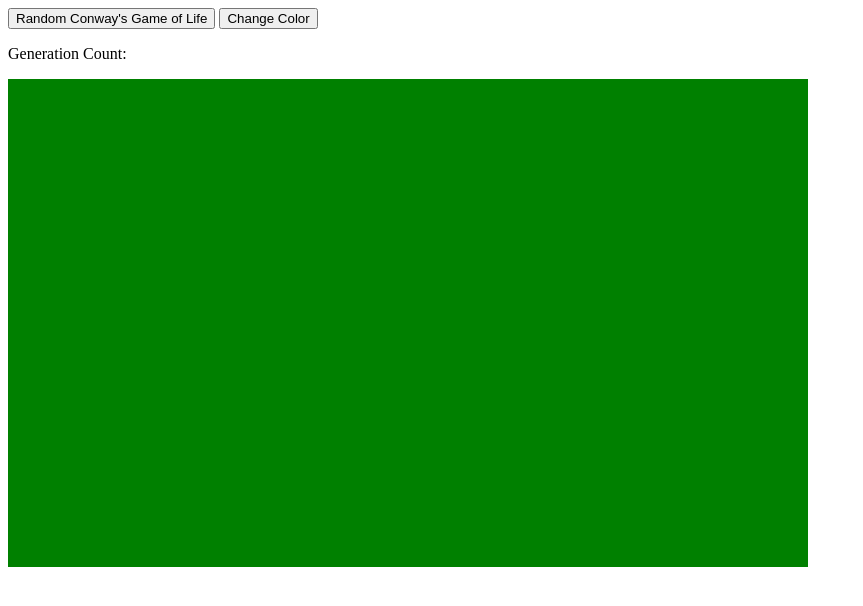
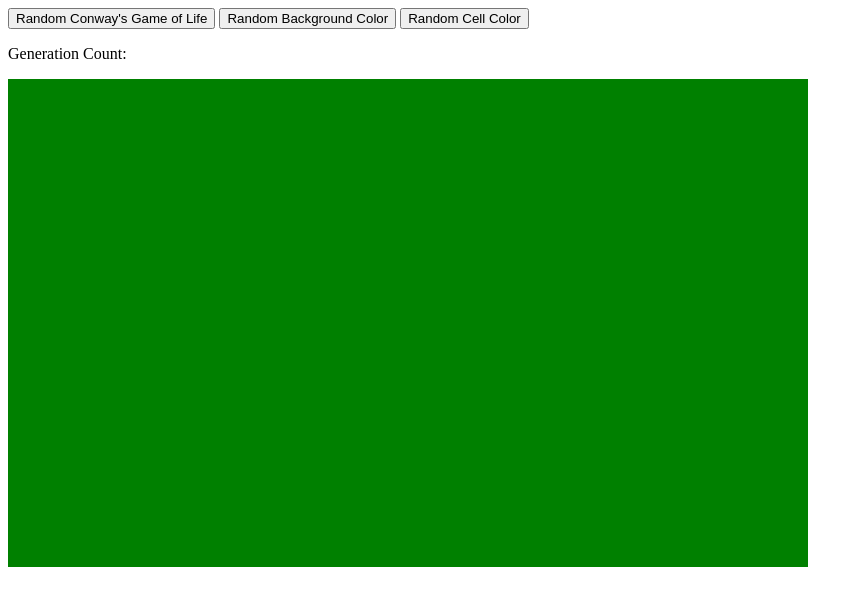
Before and after one commit to cblarson/GameOfLife, a plain HTML site: page public_html/index.html in a window 1280 px wide. Shown: the whole page, without its empty margins (0-863 px from the left). Drawn offline with Linux system fonts and the light colour scheme.

Commit message:
Added random cell color button.  Added comments.

```diff
--- a/public_html/index.html
+++ b/public_html/index.html
@@ -18,7 +18,8 @@
 <body>
     <div>
         <button id='startCW' onclick="CONWAY.startGame();">Random Conway's Game of Life</button>
-        <button id='changeColor' onclick="CONWAY.changeBackgroundColor();">Change Color</button>
+        <button id='changeBackgroundColor' onclick="CONWAY.changeBackgroundColor();">Random Background Color</button>
+        <button id='changeCellColor' onclick="CONWAY.changeCellColor();">Random Cell Color</button>
         <p>Generation Count:<span style= background-color:white id="count"></span>
         <div class='conway' id='conway'></div>
     </div>
@@ -68,7 +69,7 @@
                 }
                 return aliveCells; //return the number of live cells
             },
-            calculateNextState: function (cell) {
+            calculateNextState: function (cell) {  //function to figure out the next state of a cell
                 var tempCell = new Cell(cell.x, cell.y, cell.alive);
                 var livingNeighbors = this.getAliveNeighbors(cell);
 
@@ -108,7 +109,7 @@
 
         var CONWAY_GLOB_MAX_X = 200;
         var CONWAY_GLOB_MAX_Y = 200;
-        var randomInit = function (board) {
+        var randomInit = function (board) { //function to initialize board with random cells
             for (var y = 0; y <= CONWAY_GLOB_MAX_Y; y++) {
                 for (var x = 0; x <= CONWAY_GLOB_MAX_X; x++) {
                     board.addCell(new Cell(x, y, (Math.random() > 0.9)));
@@ -155,12 +156,12 @@
         var conwayRandIntervalId = null;
         var conwayBody = document.getElementById('conway');
 
-        my.startGame = function () {
+        my.startGame = function () { //function that will initialize a new game board
             conwayRandIntervalId = this.initConway(conwayRandIntervalId, conwayBody);
             genCounter = 0;
         };
 
-        function getRandomColor() {
+        function getRandomColor() { //function to generate a random color
             var letters = '0123456789ABCDEF'.split('');
             var color = '#';
             for (var i = 0; i < 6; i++ ) {
@@ -169,8 +170,12 @@
             return color;
         }
 
-        my.changeBackgroundColor = function () {
+        my.changeBackgroundColor = function () { //function to generate a randome background color
             document.getElementById('conway').style.backgroundColor = getRandomColor();
+        }
+
+        my.changeCellColor = function () { //function to generate a random cell color
+            document.getElementById('conway').style.color = getRandomColor();
         }
 
         return my;
```
